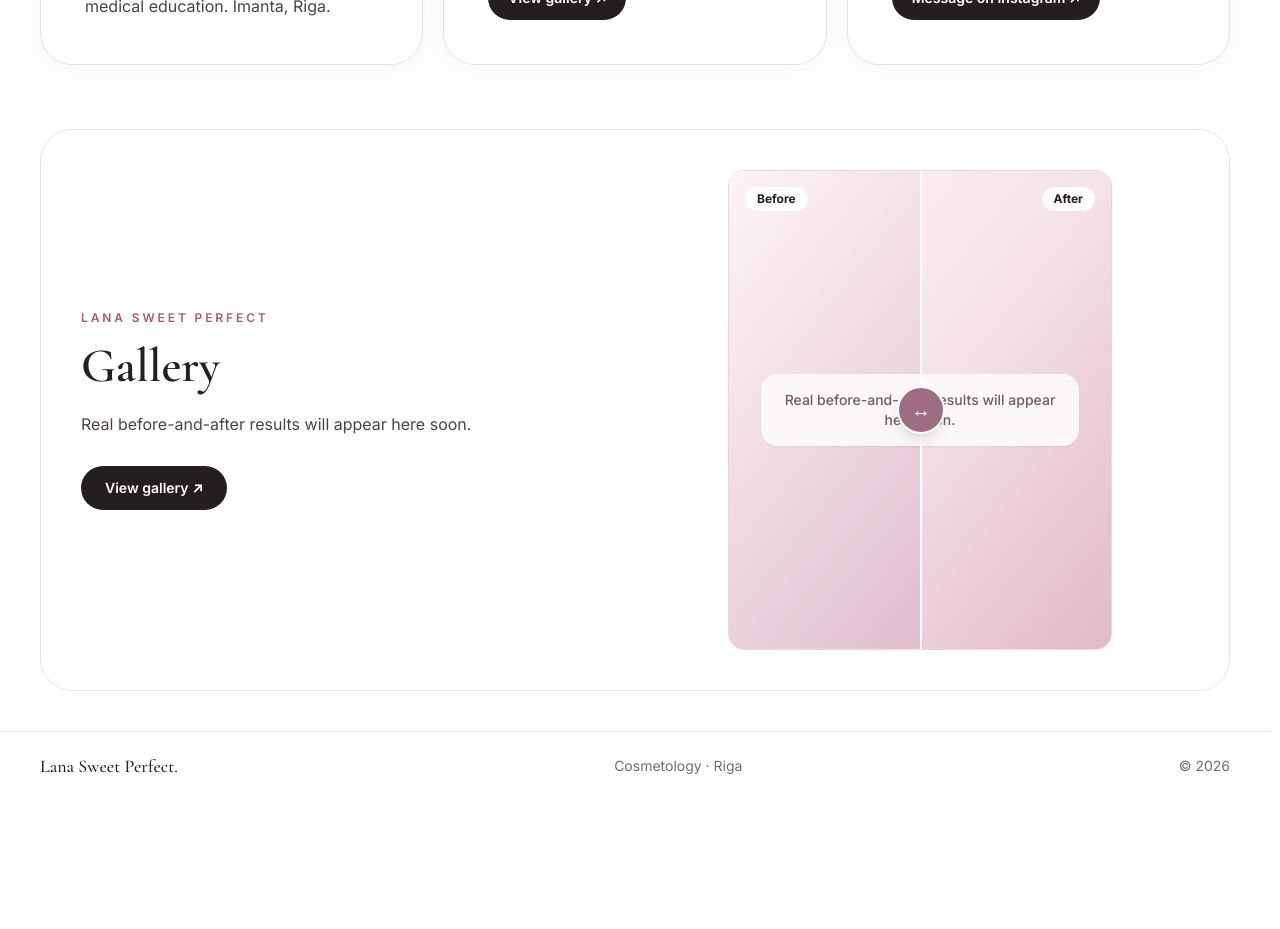
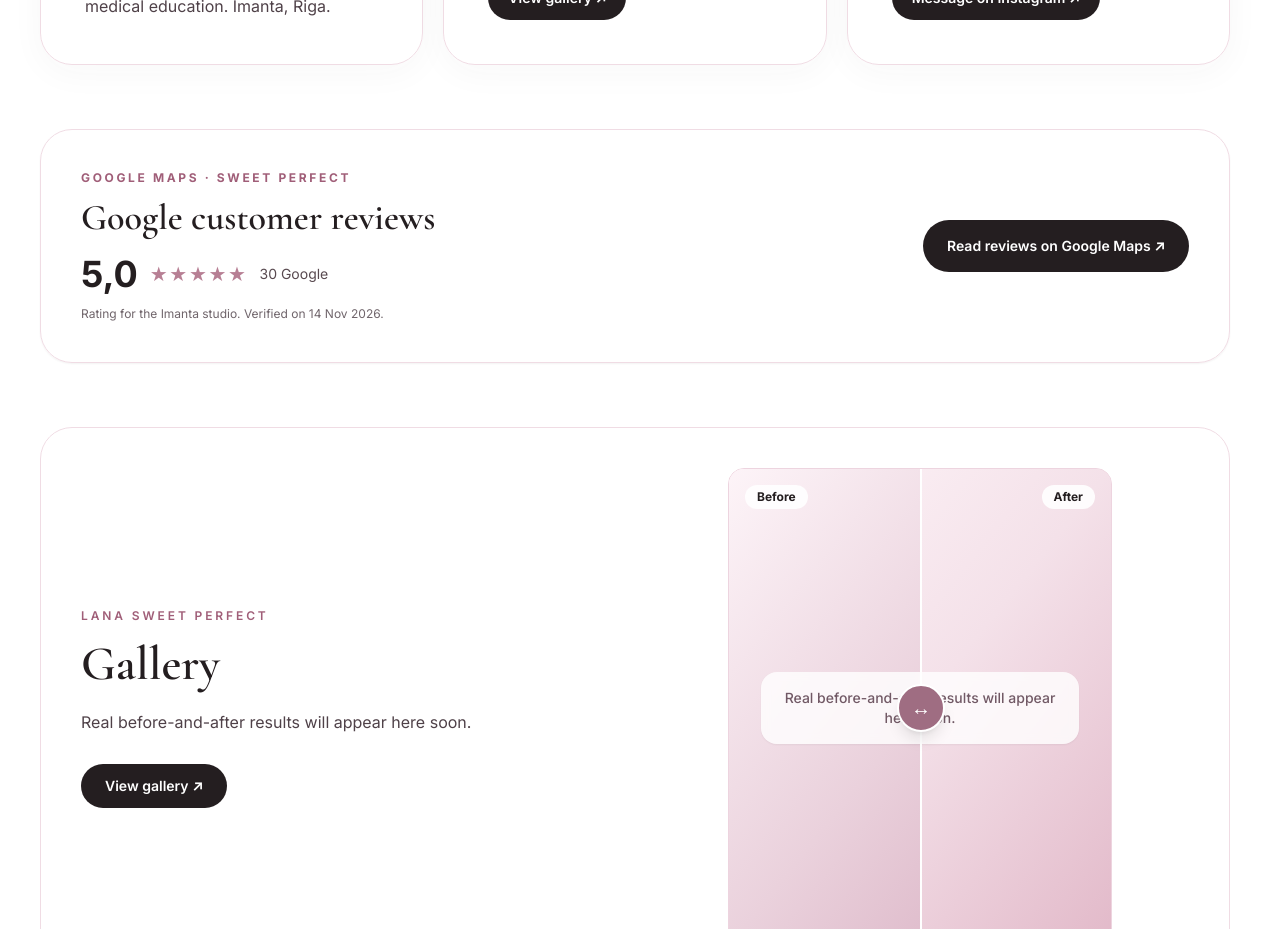
Before and after one commit to SergeyJak/Sweet-lana, a Next.js app: page /en in a window 1280 px wide. Shown: the part 1780-2709 px from the top of the page. Before the commit the page ends 2580 px from the top, so only its background shows below. Built offline with nearby package versions, Linux system fonts and the light colour scheme; no server answers.

Commit message:
Add verified Google reviews rating and direct Maps link without inventing testimonials

```diff
--- a/src/app/[locale]/page.tsx
+++ b/src/app/[locale]/page.tsx
@@ -13,7 +13,7 @@ const copy = {
     gallery: 'Галерея', galleryText: 'Фото результатов до и после скоро появятся здесь.', galleryLink: 'Открыть галерею', choose: 'Посмотреть услуги и адрес', cabinetsTitle: 'Два кабинета · Два направления', cabinetsIntro: 'Выберите кабинет, чтобы увидеть только его услуги, адрес и запись.', imantaTitle: 'Иманта', imantaDetail: 'Уход за кожей, подготовка к аппаратным процедурам, инъекции, пилинги и ваксинг', centerTitle: 'Центр', centerDetail: 'Аппаратная косметология', centerAddress: 'Адрес уточняется',
     contact: 'Контакты', contactText: 'Два кабинета: Иманта и Центр. Телефон и WhatsApp: +371 26830682. При записи укажите нужный кабинет.',
     soon: 'Скоро', footer: 'Косметология · Рига',
-    menu: 'Меню', booking: 'Написать в Instagram', mapNote: 'Dammes iela 46A, Рига, Иманта.', mapTitle: 'Как нас найти', call: 'Позвонить',
+    reviewsTitle: 'Отзывы клиентов в Google', reviewsLink: 'Читать отзывы в Google Maps', reviewsNote: 'Рейтинг кабинета в Иманте. Данные проверены 14.11.2026.', menu: 'Меню', booking: 'Написать в Instagram', mapNote: 'Dammes iela 46A, Рига, Иманта.', mapTitle: 'Как нас найти', call: 'Позвонить',
   },
   lv: {
     nav: ['Sākums', 'Par speciālistu', 'Kabineti', 'Galerija', 'Kontakti'],
@@ -23,7 +23,7 @@ const copy = {
     services: 'Pakalpojumi', servicesText: '3D sejas tīrīšana, vaksācija, šugarings, IPL Lumecca, Morpheus8, Ultraformer MPT, biorevitalizācija un lipolītiķi. Cenas precizējiet, piesakoties.',
     gallery: 'Galerija', galleryText: 'Rezultātu fotogrāfijas pirms un pēc drīzumā būs šeit.', galleryLink: 'Atvērt galeriju', choose: 'Pakalpojumi un adrese', cabinetsTitle: 'Divi kabineti · Divi virzieni', cabinetsIntro: 'Izvēlieties kabinetu, lai redzētu pakalpojumus, adresi un pierakstu.', imantaTitle: 'Imanta', imantaDetail: 'Ādas kopšana, sagatavošana aparātu procedūrām, injekcijas, pīlingi un vaksācija', centerTitle: 'Centrs', centerDetail: 'Aparātu kosmetoloģija', centerAddress: 'Adrese tiks precizēta',
     contact: 'Kontakti', contactText: 'Divi kabineti: Imanta un Centrs. Tālrunis un WhatsApp: +371 26830682. Pierakstoties norādiet kabinetu.',
-    soon: 'Drīzumā', footer: 'Kosmetoloģija · Rīga', menu: 'Izvēlne', booking: 'Rakstīt Instagram', mapNote: 'Dammes iela 46A, Rīga, Imanta.', mapTitle: 'Kā mūs atrast', call: 'Zvanīt',
+    soon: 'Drīzumā', footer: 'Kosmetoloģija · Rīga', reviewsTitle: 'Klientu atsauksmes Google', reviewsLink: 'Lasīt atsauksmes Google Maps', reviewsNote: 'Imantas kabineta vērtējums. Pārbaudīts 14.11.2026.', menu: 'Izvēlne', booking: 'Rakstīt Instagram', mapNote: 'Dammes iela 46A, Rīga, Imanta.', mapTitle: 'Kā mūs atrast', call: 'Zvanīt',
   },
   en: {
     nav: ['Home', 'About', 'Locations', 'Gallery', 'Contact'],
@@ -33,7 +33,7 @@ const copy = {
     services: 'Services', servicesText: '3D facial cleansing, waxing, sugaring, IPL Lumecca, Morpheus8, Ultraformer MPT, biorevitalization and lipolytics. Ask for prices when booking.',
     gallery: 'Gallery', galleryText: 'Real before-and-after results will appear here soon.', galleryLink: 'View gallery', choose: 'View treatments and address', cabinetsTitle: 'Two studios · Two specialties', cabinetsIntro: 'Choose a studio to see only its treatments, address and booking details.', imantaTitle: 'Imanta', imantaDetail: 'Skincare, preparation for device treatments, injections, peels and waxing', centerTitle: 'City Centre', centerDetail: 'Device-based cosmetology', centerAddress: 'Address to be confirmed',
     contact: 'Contact', contactText: 'Two studios: Imanta and City Centre. Phone and WhatsApp: +371 26830682. Please specify your preferred location.',
-    soon: 'Coming soon', footer: 'Cosmetology · Riga', menu: 'Menu', booking: 'Message on Instagram', mapNote: 'Dammes iela 46A, Riga, Imanta.', mapTitle: 'Find us', call: 'Call',
+    soon: 'Coming soon', footer: 'Cosmetology · Riga', reviewsTitle: 'Google customer reviews', reviewsLink: 'Read reviews on Google Maps', reviewsNote: 'Rating for the Imanta studio. Verified on 14 Nov 2026.', menu: 'Menu', booking: 'Message on Instagram', mapNote: 'Dammes iela 46A, Riga, Imanta.', mapTitle: 'Find us', call: 'Call',
   },
 } as const
 const ids = ['home', 'about', 'cabinets', 'gallery', 'contact'] as const
@@ -133,6 +133,21 @@ export default async function Home({ params }: { params: Promise<{ locale: strin
             </article>
           ))}
         </section>
+        <section id="reviews" aria-labelledby="google-reviews-title" className="relative mx-auto max-w-7xl px-5 pb-10 md:px-10 md:pb-16">
+          <div className="flex flex-col items-start justify-between gap-6 rounded-[2rem] border border-[#f0dce4] bg-white/95 p-7 shadow-sm backdrop-blur-sm sm:flex-row sm:items-center sm:p-10">
+            <div>
+              <p className="mb-3 text-xs font-bold uppercase tracking-[0.22em] text-[#a05e78]">Google Maps · Sweet Perfect</p>
+              <h2 id="google-reviews-title" className="font-serif text-3xl !text-[#241e20] md:text-4xl">{c.reviewsTitle}</h2>
+              <div className="mt-4 flex items-center gap-3">
+                <span className="text-4xl font-bold text-[#241e20]">5,0</span>
+                <span className="text-xl tracking-[0.08em] text-[#b77f94]" aria-label="5 stars">★★★★★</span>
+                <span className="text-sm text-[#594a50]">30 Google</span>
+              </div>
+              <p className="mt-3 text-xs text-[#70656b]">{c.reviewsNote}</p>
+            </div>
+            <a href="https://www.google.com/maps/search/?api=1&amp;query=Sweet%20Perfect%20Kosmetologs%20Vaksacija&amp;query_place_id=ChIJS-9SPebF7kYR7-LRQgp4ifY" target="_blank" rel="noopener noreferrer" className="inline-flex shrink-0 items-center justify-center rounded-full bg-[#241e20] px-6 py-4 text-center text-sm font-semibold text-white transition hover:bg-[#7e5267]">{c.reviewsLink} ↗</a>
+          </div>
+        </section>
         <section aria-labelledby="before-after-heading" className="relative mx-auto max-w-7xl px-5 pb-10 md:px-10">
           <div className="grid items-center gap-8 rounded-[2rem] border border-[#f0dce4] bg-white/90 p-6 backdrop-blur-sm md:grid-cols-2 md:p-10">
             <div className="max-w-lg">
```
